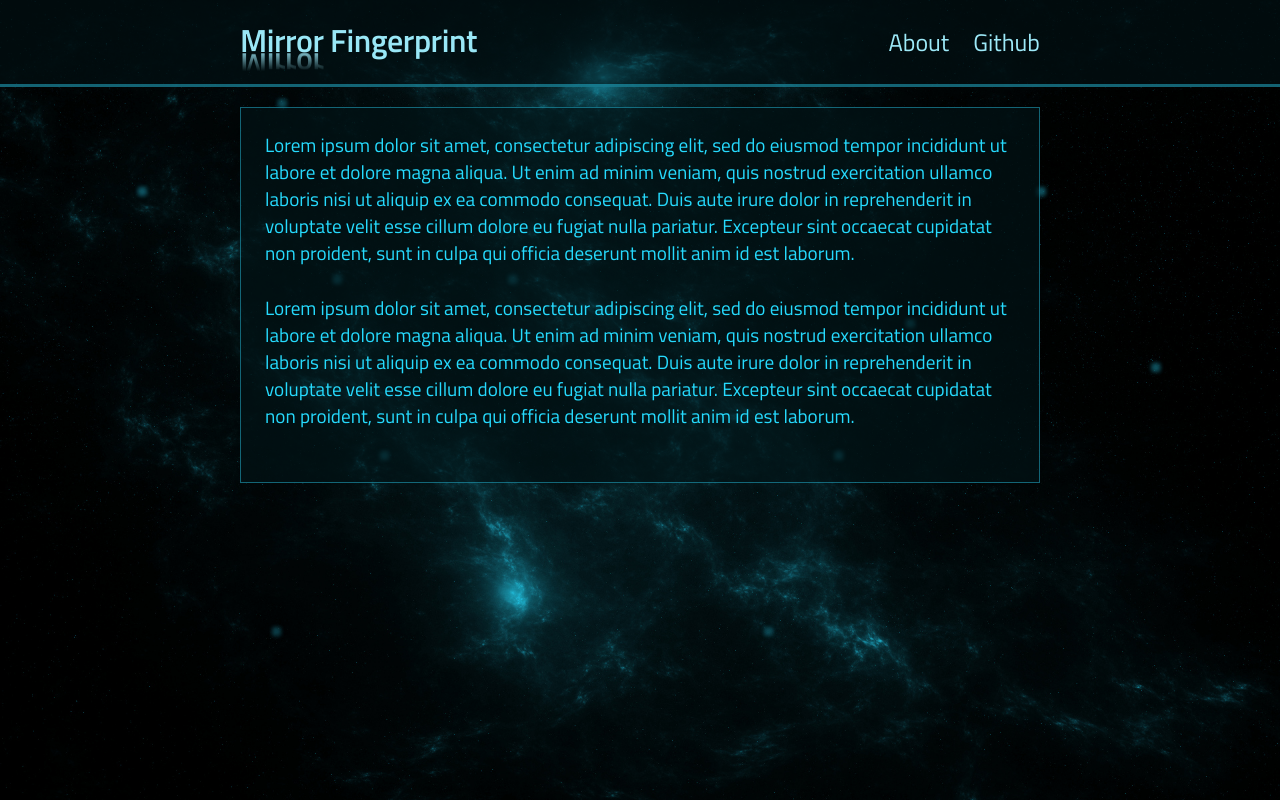
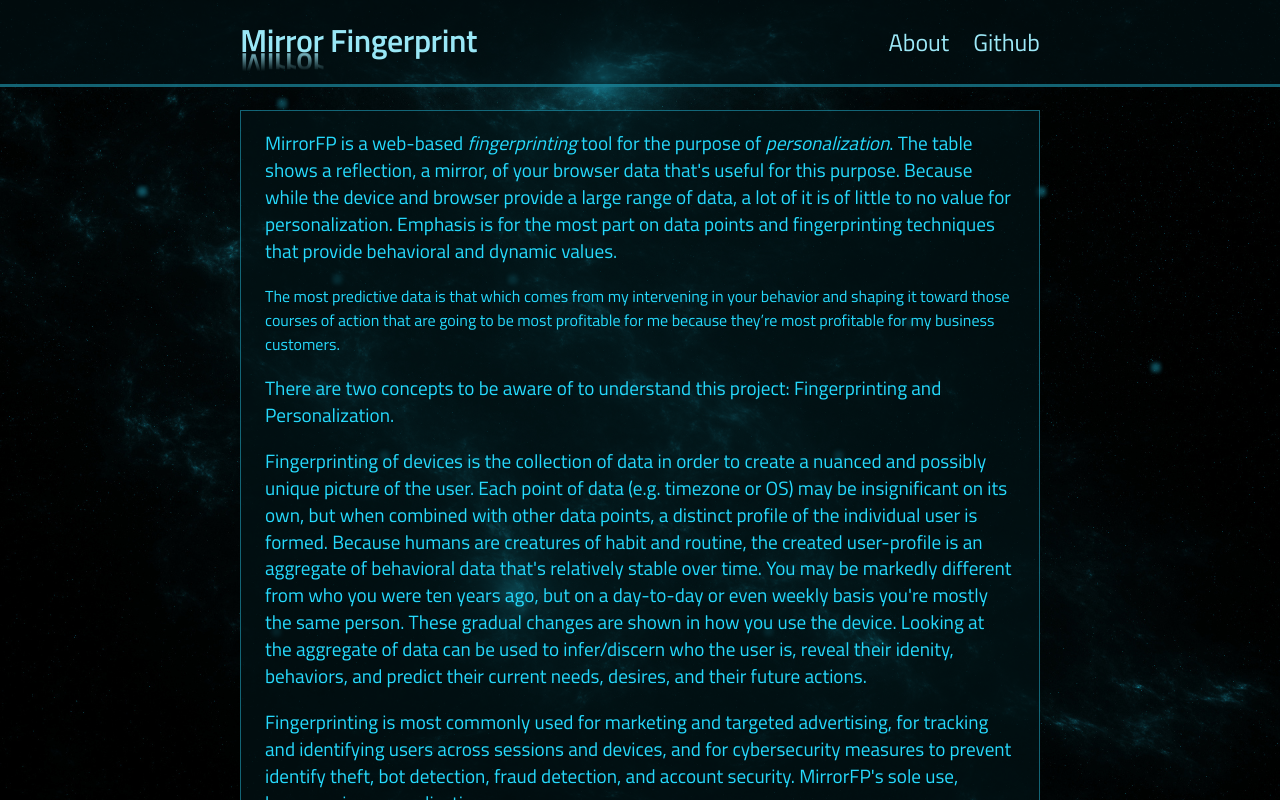
Before and after one commit to dantelyon/DD_Fingerprinting, a React (Create React App) app: page / in a window 1280 px wide. Both pictures are taken after a click on the element "About". Shown: the top 800 px of the page. Built offline with nearby package versions, Linux system fonts and the light colour scheme.

Commit message:
refactoring

```diff
--- a/src/App.css
+++ b/src/App.css
@@ -4,50 +4,70 @@
 body {
   margin: 0;
   font-family: "Titillium Web", sans-serif;
+  background-color: #021114;
+  background-image: url("./images/background-large.jpg");
+  height: 100%;
+  background-attachment: fixed;
+  background-position: center center;
+  background-repeat: no-repeat;
+  background-size: cover;
 }
+
 .App {
   box-sizing: border-box;
   display: flex;
   flex-direction: column;
   color: #26dafd;
 }
-body {
-    background-color: #021114;
-    background-image: url("./images/background-large.jpg");
-    height: 100%;
-    background-attachment: fixed;
-    background-position: center center;
-    background-repeat: no-repeat;
-    background-size: cover;
+
+p {
+  font-weight: 400;
+  font-size: 1.2em;
+  line-height: 1.4;
 }
+
+h1 {
+  color: #99e7f6;
+}
+
+a {
+  text-decoration: none;
+  color: #9de9f8;
+  cursor: pointer;
+}
+
+a:hover {
+  color: #e6fbff;
+}
+
+main {
+  max-width: 50em;
+  margin: 0 auto;
+  padding: 20px 0;
+  margin-top: 90px;
+}
+
+.container {
+  border: solid 1px rgba(42, 215, 250, 0.433);
+  padding: 0em 1.5em 1.5em 1.5em;
+  background-color: rgba(3, 20, 24, 0.65);
+}
+
 @media only screen and (max-width: 767px) {
   body {
     background-image: url("./images/background-small.jpg");
   }
 }
 
-p {
-  margin: 0 0 1.5em;
-  font-weight: 400;
-  font-size: 1.2em;
-  line-height: 1.4;
+@media only screen and (max-width: 440px) {
+  .container {
+    padding: 0;
+    border: 0;
+  }
+  #text-content {
+    padding: 0em 1em 0em 1em;
+  }
+  main {
+    margin-top: 70px;
+  }
 }
-h1 {
-  color: #99e7f6;
-}
-a {
-  text-decoration: none;
-}
-a:hover {
-  color: #e6fbff;
-}
-main {
-  max-width: 50em;
-  margin: 0 auto;
-  padding: 20px 0;
-}
-.container {
-  border: solid 1px rgba(42, 215, 250, 0.433);
-  padding: 1.5em 1.5em;
-  background-color: rgba(3, 20, 24, 0.65);
-}
--- a/src/App.js
+++ b/src/App.js
@@ -1,4 +1,3 @@
-
 import React from 'react';
 import './App.css';
 import Text from './Text.js'
@@ -10,15 +9,15 @@
   constructor(props) {
     super(props);
     this.state = {
-      showTable: true,
-      showAbout: false,
+      isTable: true,
+      isAbout: false,
     }
     this.showTable = this.showTable.bind(this);
     this.showAbout = this.showAbout.bind(this);
   }
 
-  showTable = () => this.setState(() => ({showTable: true, showAbout: false}));
-  showAbout = () => this.setState(() => ({showAbout: true, showTable: false}));
+  showTable = () => this.setState(() => ({isTable: true, isAbout: false}));
+  showAbout = () => this.setState(() => ({isAbout: true, isTable: false}));
 
   render() {
     return (
@@ -26,8 +25,8 @@
       <Header showAbout={this.showAbout} showTable={this.showTable} />
       <main>
         <div className="container">
-          <Text showAbout={this.state.showAbout} />
-          <Table showTable={this.state.showTable} />
+          <Text isAbout={this.state.isAbout} showAbout={this.showAbout} />
+          <Table isTable={this.state.isTable} />
           <Glows />
         </div>
       </main>
--- a/src/Glows.js
+++ b/src/Glows.js
@@ -2,20 +2,10 @@
 import './Glows.css';
 
 function Glows() {
-    return <div className="glows" aria-hidden="true">
-        <div className="glowyboys"></div>
-        <div className="glowyboys"></div>
-        <div className="glowyboys"></div>
-        <div className="glowyboys"></div>
-        <div className="glowyboys"></div>
-        <div className="glowyboys"></div>
-        <div className="glowyboys"></div>
-        <div className="glowyboys"></div>
-        <div className="glowyboys"></div>
-        <div className="glowyboys"></div>
-        <div className="glowyboys"></div>
-        <div className="glowyboys"></div>
-    </div>
+    const glow = <div className="glowyboys"></div>;
+    const allGlows = [];
+    for (let i = 0; i < 12; i++) allGlows.push(glow);
+    return <div className="glows" aria-hidden="true">{allGlows}</div>
 }
 
 export default Glows
--- a/src/Header.js
+++ b/src/Header.js
@@ -9,7 +9,7 @@
                     <h1 className="Header-title" onClick={this.props.showTable}>Mirror Fingerprint</h1>
                     <div className="Header-buttons">
                         <span className="Header-button" onClick={this.props.showAbout}>About</span>
-                        <a className="Header-button" href="https://github.com/" rel="noreferrer noopener" target="_blank">Github</a>
+                        <a className="Header-button github" href="https://github.com/" rel="noreferrer noopener" target="_blank">Github</a>
                     </div>
                 </div>
             </header>
--- a/src/Table.css
+++ b/src/Table.css
@@ -5,6 +5,7 @@
     max-width: 100%;
     color: #93ffff;
     font-size: 20px;
+    font-variant-numeric: tabular-nums;
 }
 
 td {
@@ -23,4 +24,10 @@
 
 .hiddenTable {
     display: none;
+}
+
+@media only screen and (max-width: 440px) {
+    table, p {
+        font-size: initial;
+    }
   }
--- a/src/Table.js
+++ b/src/Table.js
@@ -6,7 +6,7 @@
 
 
 function Table(props) {
-  return <table className={props.showTable ? "table" : "table hiddenTable"}>
+  return <table className={props.isTable ? "table" : "table hiddenTable"}>
     <colgroup>
       <col id="col1"></col>
       <col id="col2"></col>
--- a/src/Techniques_ASYNC.js
+++ b/src/Techniques_ASYNC.js
@@ -14,7 +14,7 @@
             domrect: await domRect(),
             webgl: await webGL(),
 			canvas: await canvas(),
-	});
+		});
 
         let AudioContext = window.OfflineAudioContext || window.webkitOfflineAudioContext;
         if (AudioContext == null) return
--- a/src/Text.js
+++ b/src/Text.js
@@ -1,11 +1,28 @@
 import React from 'react';
 
-function Text(props) {
-    return             <div>
-    <p>Lorem ipsum dolor sit amet, consectetur adipiscing elit, sed do eiusmod tempor incididunt ut labore et dolore magna aliqua. Ut enim ad minim veniam, quis nostrud exercitation ullamco laboris nisi ut aliquip ex ea commodo consequat. Duis aute irure dolor in reprehenderit in voluptate velit esse cillum dolore eu fugiat nulla pariatur. Excepteur sint occaecat cupidatat non proident, sunt in culpa qui officia deserunt mollit anim id est laborum.</p>
+class Text extends React.Component {
+    render() {
+        return (
+        <div id="text-content">
+            <p>MirrorFP is a web-based <em>fingerprinting</em> tool for the purpose of <em>personalization</em>. The table shows a reflection, a mirror, of your browser data that's useful for this purpose. Because while the device and browser provide a large range of data, a lot of it is of little to no value for personalization. Emphasis is for the most part on data points and fingerprinting techniques that provide behavioral and dynamic values. {!this.props.isAbout && <span>For more information, see the <a onClick={this.props.showAbout}>About</a> section.</span>}</p>
+            The most predictive data is that which comes from my intervening in your behavior and shaping it toward those courses of action that are going to be most profitable for me because they’re most profitable for my business customers.
+            {this.props.isAbout && <div>
+                <p>There are two concepts to be aware of to understand this project: Fingerprinting and Personalization.</p>
 
-    {props.showAbout && <p>Lorem ipsum dolor sit amet, consectetur adipiscing elit, sed do eiusmod tempor incididunt ut labore et dolore magna aliqua. Ut enim ad minim veniam, quis nostrud exercitation ullamco laboris nisi ut aliquip ex ea commodo consequat. Duis aute irure dolor in reprehenderit in voluptate velit esse cillum dolore eu fugiat nulla pariatur. Excepteur sint occaecat cupidatat non proident, sunt in culpa qui officia deserunt mollit anim id est laborum.</p>}
+                <p>Fingerprinting of devices is the collection of data in order to create a nuanced and possibly unique picture of the user. Each point of data (e.g. timezone or OS) may be insignificant on its own, but when combined with other data points, a distinct profile of the individual user is formed. Because humans are creatures of habit and routine, the created user-profile is an aggregate of behavioral data that's relatively stable over time. You may be markedly different from who you were ten years ago, but on a day-to-day or even weekly basis you're mostly the same person. These gradual changes are shown in how you use the device. Looking at the aggregate of data can be used to infer/discern who the user is, reveal their idenity, behaviors, and predict their current needs, desires, and their future actions.</p>
+
+                <p>Fingerprinting is most commonly used for marketing and targeted advertising, for tracking and identifying users across sessions and devices, and for cybersecurity measures to prevent identify theft, bot detection, fraud detection, and account security. MirrorFP's sole use, however, is personalization.</p>
+
+                <p>A diverse set of users means the need for a diverse set of user-content and user-experiences. When personalizing a product or service, you're customizing its presentation to better fit the personal needs, preferences, and desires of the user or customer. So instead of providing a single and broad experience, personalization allows you to present visitors/users with an experience that's more appropiate/relevant for them. Practically and more effectively, personalization targets not the individual user, but instead a cohort that the user is part of. The cohort is basically just a group that the user shares similar trait(s) with. The more data that is known of the user, the more detailed their profile will be, and the more cohorts they will be part of.</p>
+
+                <p>In the context of websites, personalization involves using the collected data to deliver content that is dynamic and adaptive, instead of just generic and static. For instance, personalized changes can be made to the website design. From minor changes like the colors, images, and text descriptions, to larger changes such as the landing page or separate components. Additional examples of website personalization are access to certain features, displaying different products, or giving personal offers and suggestions.</p>
+
+                <p>Finally, because the purpose of MirrorFP is personalization, there is no need track and evaluate every little thing. Doing that will only lead to a bunch of bad and useless data. The goal has instead been to determine which fingerprinting techniques and data points provide value and which ones do not, as well as determining how much data is necessary to assign a user to a cohort. A lot of techniques have been mercilessly culled/scrapped in this process. The usual suspects are those that require explicit permission from the user, those that are of low value for high (CPU and/or memory) cost, or those that are redundant, in the sense that they provide essentially the same or a worse value as another technique. I've also excluded many that at first sight appeared to provide some value but upon closer inspection were shown to be inert. The most common reason for this phenomenon is that they historically provided value but no longer do as they have been fixed or made deprecated/obsolete/unsupported/legacy. This usually happens because browser vendors include measures to prevent fingerprinting techniques that are too... invasive on users' privacy.</p>
+            </div>}
         </div>
+        )
+    }
 }
 
+
 export default Text
```
Also changed, not shown: src/Glows.css (+14 -13 lines), src/Header.css (+21 -5 lines), src/Techniques_DYNAMIC.js (+22 -13 lines), src/Techniques_STATIC.js (+8 -4 lines), 1 other file (tests, documents, lock files or other folders).
